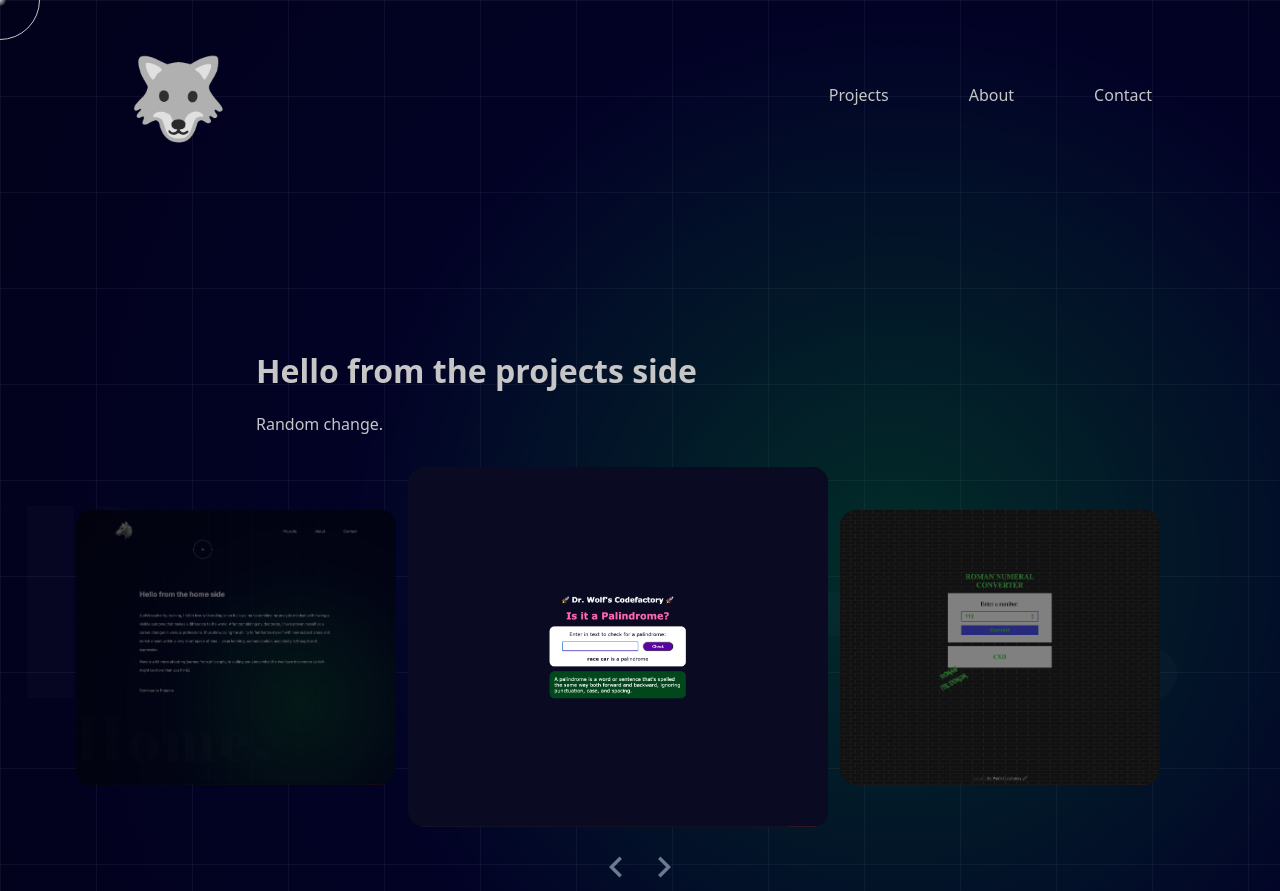
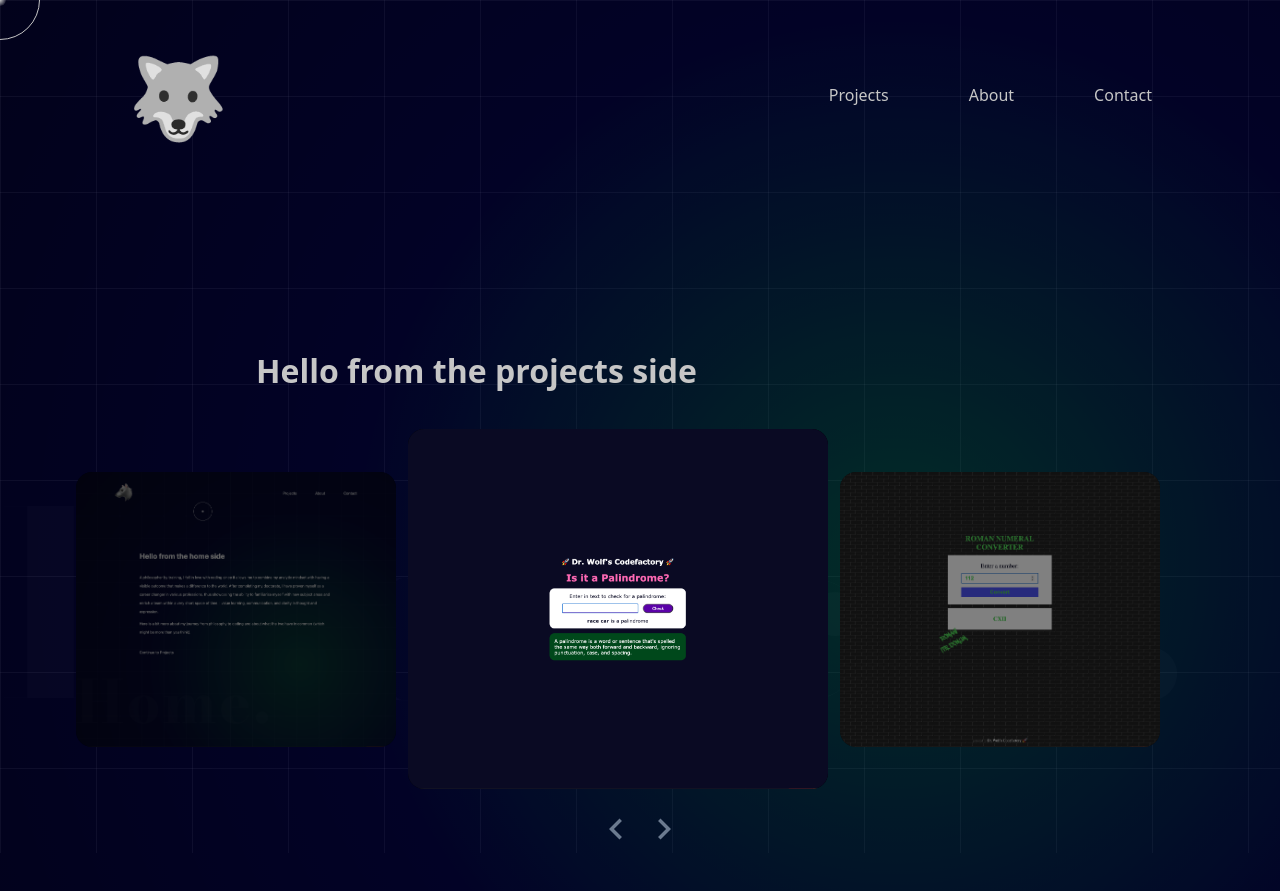
Before and after one commit to RolandHesse/MyHomepage, a Next.js app: page /projects in a window 1280 px wide. After the commit the page ends 853 px from the top, so only its background shows below. Built offline with nearby package versions, Linux system fonts and the light colour scheme.

Commit message:
remove random change

```diff
--- a/pages/projects.js
+++ b/pages/projects.js
@@ -8,7 +8,6 @@ export default function Projects({ $viewportWidth }) {
     <>
       <StyledWrapperDiv>
         <h1>Hello from the projects side</h1>
-        <p>Random change.</p>
         <Slider />
       </StyledWrapperDiv>
       <StyledBackgroundText
```
